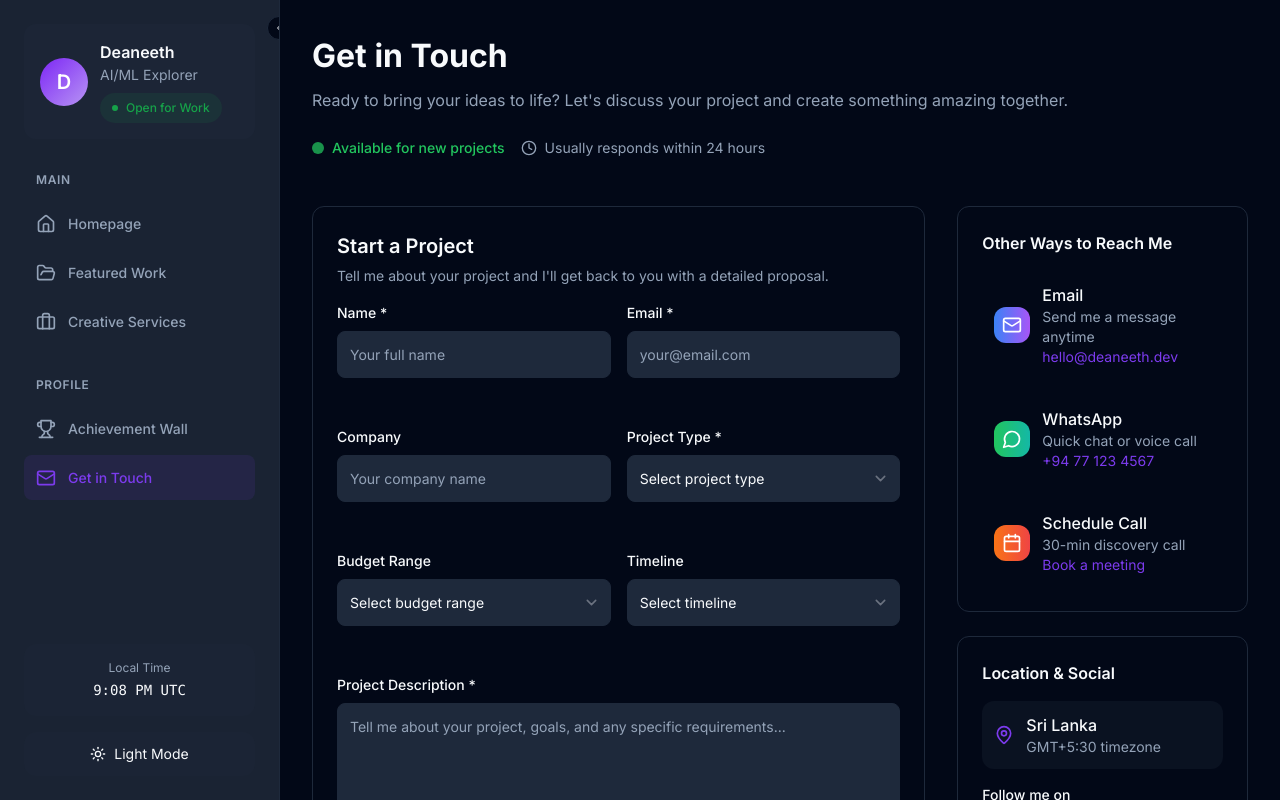
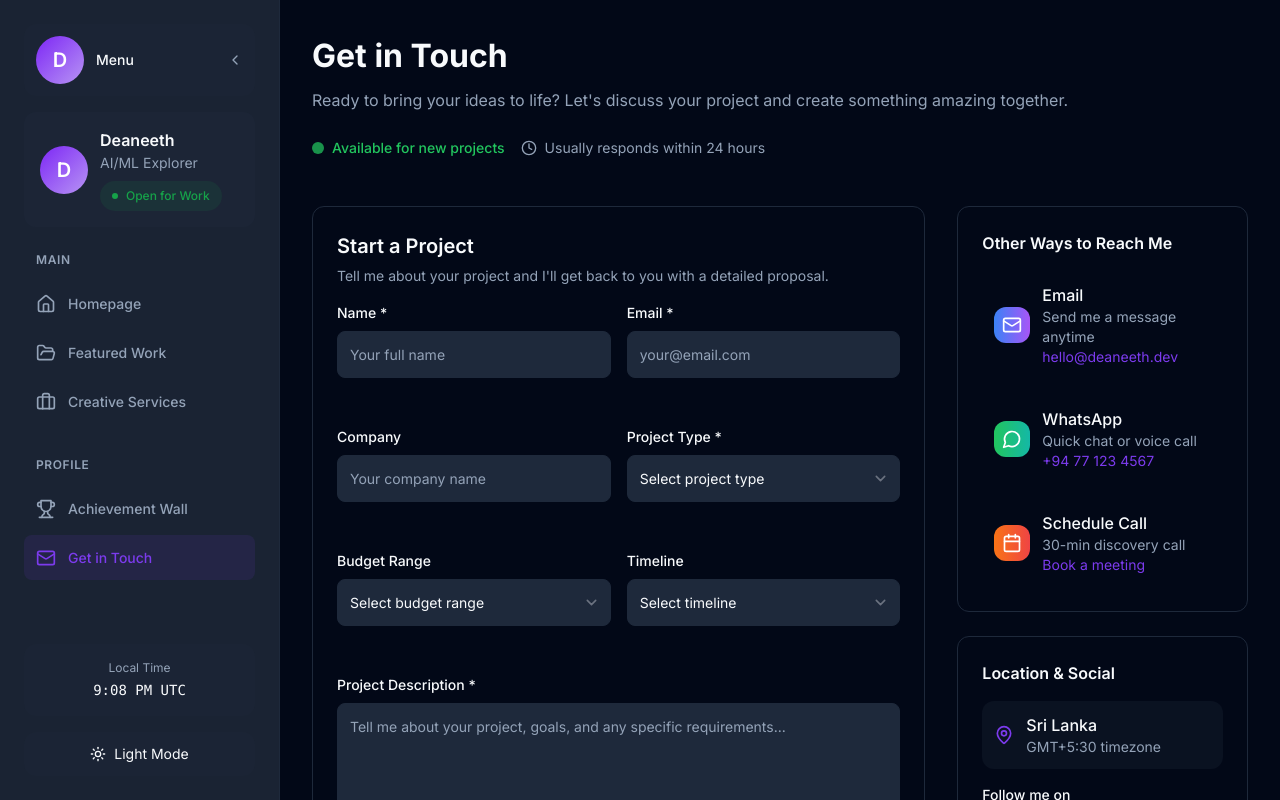
Before and after one commit to deaneeth/web_portfolio, a Next.js app: page /contact in a window 1280 px wide. Built offline with nearby package versions, Linux system fonts and the light colour scheme.

Commit message:
Fix sidebar collapse button positioning and visibility

```diff
--- a/app/globals.css
+++ b/app/globals.css
@@ -109,7 +109,7 @@
 }
 
 .sidebar.collapsed .sidebar-content {
-  padding: 1rem 0.5rem;
+  padding: 1.5rem 0.75rem;
   align-items: center;
 }
 
@@ -127,7 +127,6 @@
   display: flex;
   align-items: center;
   gap: 0.75rem;
-  margin-bottom: 2rem;
   padding: 1rem;
   background: hsl(var(--muted) / 0.5);
   border-radius: 0.75rem;
@@ -399,28 +398,6 @@
   transform: scale(1.05);
 }
 
-/* Collapse Button */
-.collapse-btn {
-  position: absolute;
-  top: 1rem;
-  right: -12px;
-  width: 24px;
-  height: 24px;
-  background: hsl(var(--card));
-  border: 1px solid hsl(var(--border));
-  border-radius: 50%;
-  display: flex;
-  align-items: center;
-  justify-content: center;
-  cursor: pointer;
-  transition: all 0.2s ease;
-  z-index: 10;
-}
-
-.collapse-btn:hover {
-  background: hsl(var(--muted));
-}
-
 /* Mobile Sidebar Overlay */
 .mobile-sidebar-overlay {
   position: fixed;
--- a/components/layout/dashboard-layout.tsx
+++ b/components/layout/dashboard-layout.tsx
@@ -86,12 +86,37 @@ export function DashboardLayout({ children }: DashboardLayoutProps) {
 
   const SidebarContent = () => (
     <div className="sidebar-content">
+      {/* Collapse Button - Top of Sidebar */}
+      <motion.button
+        onClick={toggleSidebar}
+        className="w-full flex items-center justify-between p-3 mb-4 bg-muted/30 hover:bg-muted/50 rounded-lg transition-all duration-300 group focus:outline-none focus:ring-2 focus:ring-primary/50"
+        whileHover={{ scale: 1.02 }}
+        whileTap={{ scale: 0.98 }}
+        aria-label={isCollapsed ? 'Expand sidebar' : 'Collapse sidebar'}
+      >
+        <div className="flex items-center gap-3">
+          <div className="profile-avatar w-8 h-8 text-sm">
+            D
+          </div>
+          {!isCollapsed && (
+            <span className="text-sm font-medium text-foreground">Menu</span>
+          )}
+        </div>
+        <motion.div
+          animate={{ rotate: isCollapsed ? 180 : 0 }}
+          transition={{ duration: 0.3 }}
+          className="text-muted-foreground group-hover:text-foreground transition-colors"
+        >
+          <ChevronLeft className="w-4 h-4" />
+        </motion.div>
+      </motion.button>
+
       {/* Profile Section */}
       <motion.div
         initial={{ opacity: 0, y: 20 }}
         animate={{ opacity: 1, y: 0 }}
         transition={{ duration: 0.5 }}
-        className="profile-section"
+        className="profile-section mb-6"
       >
         <div className="profile-avatar">
           D
@@ -190,21 +215,8 @@ export function DashboardLayout({ children }: DashboardLayoutProps) {
     <div className={`dashboard-layout ${isCollapsed ? 'collapsed' : ''}`}>
       {/* Desktop Sidebar */}
       <aside className={`sidebar ${isCollapsed ? 'collapsed' : ''} hidden lg:block`}>
-        <div className="relative">
+        <div className="relative h-full">
           <SidebarContent />
-
-          {/* Collapse Button */}
-          <button
-            onClick={toggleSidebar}
-            className="collapse-btn focus-ring"
-            aria-label={isCollapsed ? 'Expand sidebar' : 'Collapse sidebar'}
-          >
-            {isCollapsed ? (
-              <ChevronRight className="w-3 h-3" />
-            ) : (
-              <ChevronLeft className="w-3 h-3" />
-            )}
-          </button>
         </div>
       </aside>
 
@@ -217,10 +229,16 @@ export function DashboardLayout({ children }: DashboardLayoutProps) {
       {/* Mobile Sidebar */}
       <aside className={`mobile-sidebar lg:hidden ${isMobileSidebarOpen ? 'open' : ''}`}>
         <div className="flex items-center justify-between p-4 border-b border-border">
-          <h2 className="font-semibold">Navigation</h2>
+          <div className="flex items-center gap-3">
+            <div className="profile-avatar w-8 h-8 text-sm">
+              D
+            </div>
+            <h2 className="font-semibold">Navigation</h2>
+          </div>
           <button
             onClick={closeMobileSidebar}
-            className="p-2 hover:bg-muted rounded-lg transition-colors"
+            className="p-2 hover:bg-muted rounded-lg transition-colors focus:outline-none focus:ring-2 focus:ring-primary/50"
+            aria-label="Close navigation"
           >
             <X className="w-5 h-5" />
           </button>
@@ -234,7 +252,8 @@ export function DashboardLayout({ children }: DashboardLayoutProps) {
         <div className="lg:hidden flex items-center justify-between mb-6">
           <button
             onClick={toggleMobileSidebar}
-            className="p-2 hover:bg-muted rounded-lg transition-colors"
+            className="p-2 hover:bg-muted rounded-lg transition-colors focus:outline-none focus:ring-2 focus:ring-primary/50"
+            aria-label="Open navigation menu"
           >
             <Menu className="w-6 h-6" />
           </button>
```
